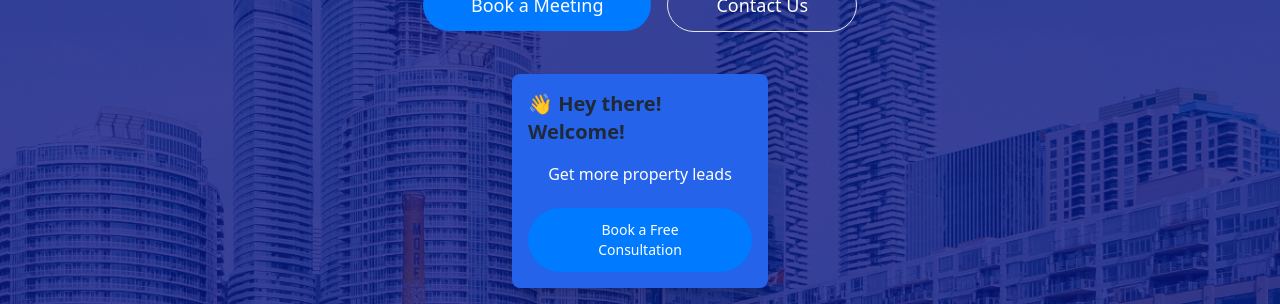
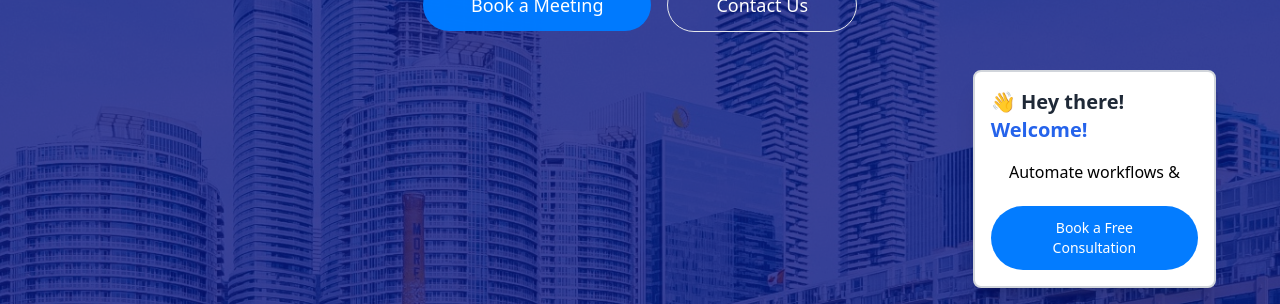
Before and after one commit to hsnqvii/hurtech3.0, a Next.js app: page / in a window 1280 px wide. Shown: the part 496-800 px from the top of the page. Built offline with nearby package versions, Linux system fonts and the light colour scheme; no server answers.

Commit message:
new fixes done

```diff
--- a/src/app/components/Industry.jsx
+++ b/src/app/components/Industry.jsx
@@ -2,7 +2,7 @@
 
 import React from "react";
 import Image from "next/image";
-import client from "../../../public/client.svg";
+import client from "../../../public/client.png";
 import { BookingButtonWithModal } from './BookingButtonWithModal';
 
 const Industry = () => {
@@ -47,11 +47,11 @@ const Industry = () => {
                 ★★★★★
               </div>
 
-              <div className="flex items-center gap-3 sm:gap-4 mb-2 sm:mb-4">
+              <div className="flex items-center gap-3  sm:gap-4 mb-2 sm:mb-4">
                 <Image
                   src={client}
                   alt="Client"
-                  className="w-12 h-12 sm:w-14 sm:h-14 rounded-full object-cover"
+                  className="w-12 h-12 sm:w-14 sm:h-14 border-2 border-r-gray-700  rounded-full object-cover"
                 />
                 <div>
                   <h3 className="font-semibold text-sm sm:text-[18px]">
--- a/src/app/components/LeadCatcher.jsx
+++ b/src/app/components/LeadCatcher.jsx
@@ -43,21 +43,21 @@ export default function ScrollPausePopup() {
         setCurrentIndex((prev) => (prev + 1) % messages.length);
         setAnimating(false);
       }, 500); // match transition duration
-    }, 3000); // 3s per message
+    }, 4000); // 3s per message
 
     return () => clearInterval(interval);
   }, []);
 
   return (
     <div
-      className={`fixed inset-0 flex items-end justify-center w-full transition-all duration-500 z-[50]  ${
-        show ? "opacity-100 pointer-events-auto" : "opacity-0 translate-y-full"
+      className={`fixed inset-0 flex items-end justify-end w-[95%] transition-all duration-500 z-[50]  ${
+        show ? "opacity-100" : "opacity-0 translate-y-full"
       }`}
     >
-      <div className="bg-blue-600 w-3/4 md:w-1/5 rounded-lg p-4 mb-4 flex flex-col items-center gap-4 shadow-xl overflow-hidden text-white">
+      <div className="bg-white w-3/4 md:w-1/5 rounded-lg p-4 mb-4 flex flex-col  items-center gap-4 shadow-xl border-2 border-gray-300 overflow-hidden text-black">
 
         {/* Hello at top */}
-        <p className="text-xl font-extrabold text-left w-full text-gray-800">👋 Hey there! Welcome!</p>
+        <p className="text-xl font-extrabold text-left w-full text-gray-800">👋 Hey there! <span className="text-blue-600">Welcome!</span></p>
 
 
         {/* Messages container */}
--- a/src/app/globals.css
+++ b/src/app/globals.css
@@ -11,7 +11,7 @@
 }
 
 .animate-marquee {
-  animation: marquee 18s linear infinite; /* <-- 18 seconds per loop */
+  animation: marquee 10s linear infinite; /* <-- 18 seconds per loop */
 }
 /* for debug */
 /* * {
```
Also changed, not shown: public/client.png (added).
